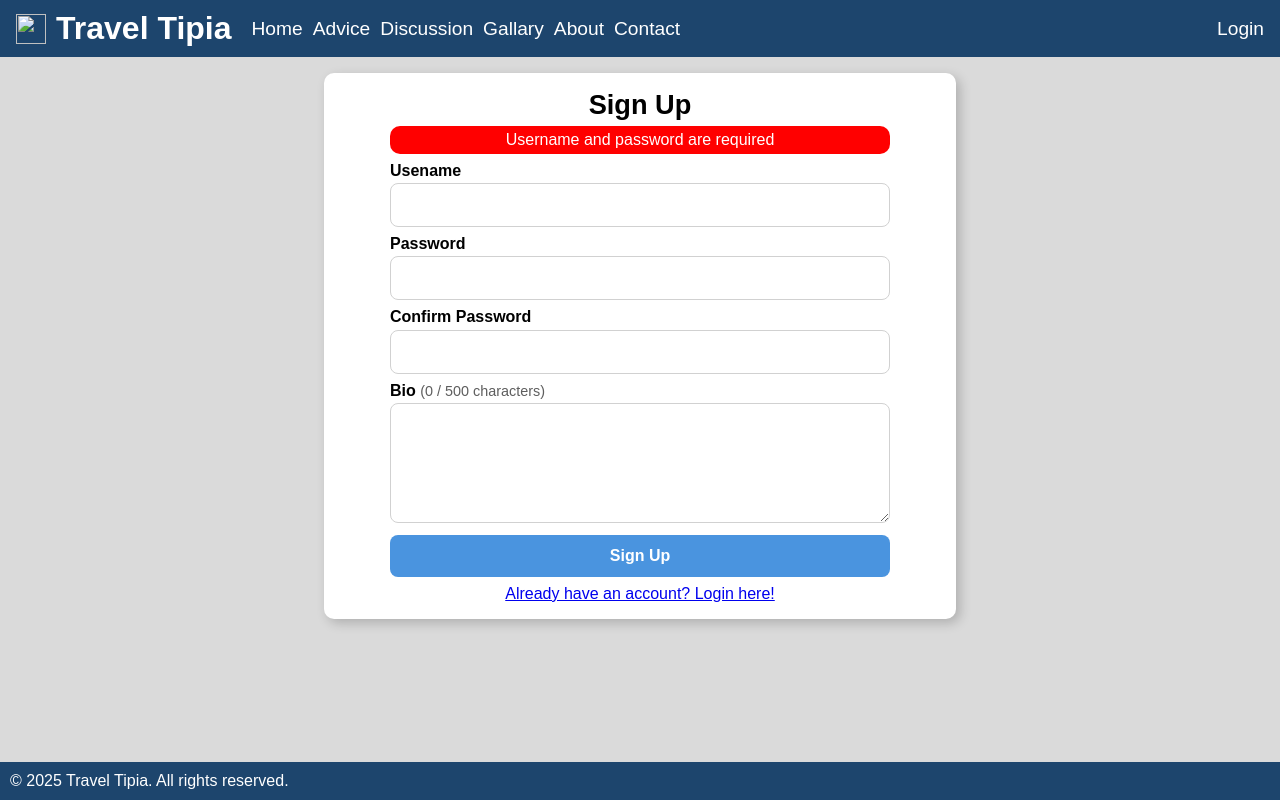
After one commit to Eli-Par/comp3340-project, a PHP site: page /comp3340-project/signup.php?error=username in a window 1280 px wide. The commit adds this page. Run offline with PHP 8.4, Linux system fonts and the light colour scheme; some web fonts are replaced.

Commit message:
Dropdowns, menu and signin function

```diff
--- a/footer.php
+++ /dev/null
@@ -1,5 +0,0 @@
-    <footer>
-        <p>&copy; 2025 Travel Topia. All rights reserved.</p>
-    </footer>
-    </body>
-</html>
--- a/global.css
+++ b/global.css
@@ -18,7 +18,13 @@
 }
 
 .title-container {
+    all: unset;
     margin-right: 10px;
+    cursor: pointer;
+    display: flex;
+    flex-direction: row;
+    gap: 10px;
+    align-items: center;
 }
 
 .title {
@@ -56,29 +62,47 @@ body>main {
     padding: var(--pad);
     margin: 0px;
     background-color: var(--background-color);
+    overflow: auto;
 }
 
 nav.nav-bar {
     display: flex;
     flex-direction: row;
+    align-items: center;
     gap: 5px;
     justify-content: space-between;
     width: 100%;
 }
 
-nav a.nav-link {
+nav .nav-link {
     color: white;
     text-decoration: none;
     font-size: larger;
     transition: all 0.2s;
+    display: inline-block;
+    position: relative;
+    cursor: pointer;
 }
 
-nav a.nav-link:hover {
-    color: rgb(192, 184, 238);
+nav .nav-link.hover-underline::after {
+    content: "";
+    position: absolute;
+    width: 0px;
+    height: 2px;
+    background-color: currentColor;
+
+    left: 0;
+    bottom: 0;
+
+    transition: width 250ms ease-in-out;
 }
 
-nav a.nav-link:active {
-    color: rgb(153, 141, 221);
+nav .nav-link.hover-underline:hover::after {
+    width: 100%;
+}
+
+nav .nav-link:active {
+    color: rgb(190, 190, 190);
 }
 
 .links {
@@ -93,7 +117,7 @@ nav a.nav-link:active {
     background-color: white;
     padding: var(--pad);
     border-radius: 10px;
-    box-shadow: 4px 4px 12px rgba(0, 0, 0, 0.3)
+    box-shadow: 4px 4px 12px rgba(0, 0, 0, 0.2)
 }
 
 .card>h2 {
@@ -116,12 +140,18 @@ label {
     display: block;
 }
 
+label span.label-aside {
+    color: #5e5e5e;
+    font-weight: normal;
+    font-size: 0.9rem;
+}
+
 input,
 textarea,
 select {
     box-sizing: border-box;
     width: 100%;
-    padding: 0.75rem 1rem;
+    padding: 0.75rem;
     border: 1px solid #d1d1d1;
     border-radius: 8px;
     font-size: 1rem;
@@ -190,3 +220,71 @@ button.danger:hover {
 button.danger:active {
     background-color: rgb(255, 173, 167);
 }
+
+/* Dropdown */
+.dropdown {
+    position: relative;
+    display: inline-block;
+}
+
+.dropdown-content {
+    position: absolute;
+    background-color: white;
+    min-width: 125px;
+    z-index:  10000;
+    box-shadow: 0 4px 8px rgba(0, 0, 0, 0.1);
+
+    height: 0px;
+    overflow: hidden;
+
+    transition: height 350ms;
+}
+
+.dropdown:hover {
+    z-index: 20000;
+}
+
+.dropdown-content a.dropdown-item {
+    color: black;
+    background-color: white;
+    padding: 10px 16px;
+    text-decoration: none;
+    display: block;
+    text-wrap: nowrap;
+
+    transition: background-color 200ms;
+}
+
+.dropdown-content a.dropdown-item:hover {
+    background-color: rgb(209, 209, 209);
+}
+
+.dropdown-content a.dropdown-item:active {
+    background-color: rgb(184, 184, 184);
+}
+
+.dropdown-content.sectioned-dropdown h4 {
+    color: black;
+    background-color: white;
+    padding: 10px 16px 2px 16px;
+    text-decoration: none;
+    font-weight: bold;
+    display: block;
+    text-wrap: nowrap;
+}
+
+.dropdown-content.sectioned-dropdown a.dropdown-item {
+    padding: 2px 16px;;
+}
+
+@media (max-width: 900px) {
+    .desktop-only {
+        display: none !important;
+    }
+}
+
+@media (min-width: 901px) {
+    .mobile-only {
+        display: none !important;
+    }
+}
--- /dev/null
+++ b/login.css
@@ -0,0 +1,8 @@
+.error {
+    background-color: red;
+    color: white;
+    text-align: center;
+    padding: 5px;
+    border-radius: 10px;
+    margin-top: 5px;
+}
--- /dev/null
+++ b/private/partial/footer.php
@@ -0,0 +1,5 @@
+    <footer>
+        <p>&copy; 2025 Travel Tipia. All rights reserved.</p>
+    </footer>
+    </body>
+</html>
--- /dev/null
+++ b/private/partial/header.php
@@ -0,0 +1,113 @@
+<?php
+session_start();
+
+$userId = $_SESSION['userId'] ?? 0;
+$isAdmin = $_SESSION['isAdmin'] ?? 0;
+
+?>
+
+<body>
+    <header>
+        <a class="title-container" href="index.php">
+            <img src="" style="width: 30px; height: 30px;">
+            <h1 class="title desktop-only">Travel Tipia</h1>
+        </a>
+        <nav class="nav-bar">
+            <div class="links desktop-only">
+                <a class="nav-link hover-underline" href="index.php">Home</a>
+                <div class="dropdown">
+                    <a class="nav-link">Advice</a>
+                    <div class="dropdown-content">
+                        <a class="dropdown-item" href="#">All Advice</a>
+                        <a class="dropdown-item" href="#">Recent Advice</a>
+                        <a class="dropdown-item" href="#">Popular Advice</a>
+                        <a class="dropdown-item" href="#">Favourite Advice</a>
+                    </div>
+                </div>
+                <div class="dropdown">
+                    <a class="nav-link">Discussion</a>
+                    <div class="dropdown-content">
+                        <a class="dropdown-item" href="#">All Discussions</a>
+                        <a class="dropdown-item" href="#">My Discussions</a>
+                        <a class="dropdown-item" href="#">Add Discussion</a>
+                    </div>
+                </div>
+                <a class="nav-link hover-underline" href="gallary.php">Gallary</a>
+                <a class="nav-link hover-underline" href="about.php">About</a>
+                <a class="nav-link hover-underline" href="contact.php">Contact</a>
+            </div>
+
+            <div class="links mobile-only">
+                <div class="dropdown">
+                    <a class="nav-link">Menu</a>
+                    <div class="dropdown-content sectioned-dropdown">
+                        <h4>Advice</h4>
+                        <a class="dropdown-item" href="#">All Advice</a>
+                        <a class="dropdown-item" href="#">Recent Advice</a>
+                        <a class="dropdown-item" href="#">Popular Advice</a>
+                        <a class="dropdown-item" href="#">Favourite Advice</a>
+
+                        <h4>Discussion</h4>
+                        <a class="dropdown-item" href="#">All Discussions</a>
+                        <a class="dropdown-item" href="#">My Discussions</a>
+                        <a class="dropdown-item" href="#">Add Discussion</a>
+
+                        <h4>Other</h4>
+                        <a class="dropdown-item" href="gallary.php">Gallary</a>
+                        <a class="dropdown-item" href="about.php">About</a>
+                        <a class="dropdown-item" href="contact.php">Contact</a>
+                    </div>
+                </div>
+            </div>
+
+            <?php
+            if($userId != 0) {
+            ?>
+                <div class="dropdown right-container">
+                <a class="nav-link">Welcome User</a>
+                <div class="dropdown-content right-dropdown">
+                    <?php
+                    if($isAdmin) {
+                    ?>
+                        <a class="dropdown-item" href="#">Admin Panel</a>
+                    <?php
+                    }
+                    ?>
+                    <a class="dropdown-item" href="#">My Profile</a>
+                    <a class="dropdown-item" href="#">Account</a>
+                    <a class="dropdown-item" href="logout.php">Logout</a>
+                </div>
+            </div>
+            <?php
+            }
+            else {
+            ?>
+                <a class="nav-link" href="login.php">Login</a>
+            <?php
+            }
+            ?>
+        </nav>
+    </header>
+
+    <script>
+        document.querySelectorAll('.dropdown').forEach(dropdown => {
+            const dropdownContent = dropdown.querySelector('.dropdown-content');
+
+            dropdown.addEventListener('mouseenter', (event) => {
+                dropdownContent.style.height = dropdownContent.scrollHeight + 'px';
+            });
+
+            dropdown.addEventListener('mouseleave', (event) => {
+                dropdownContent.style.height = '0';
+            });
+
+            dropdown.addEventListener('click', (event) => {
+                if(dropdownContent.style.height > 0) {
+                    dropdownContent.style.height = '0';
+                }
+                else {
+                    dropdownContent.style.height = dropdownContent.scrollHeight + 'px';
+                }
+            });
+        });
+    </script>
--- /dev/null
+++ b/signup.php
@@ -0,0 +1,88 @@
+<?php
+
+?>
+
+<!DOCTYPE html>
+<html lang="en">
+
+<head>
+    <title>Travel Tipia</title>
+
+    <?php include 'private/partial/head.php'; ?>
+
+    <link rel="stylesheet" href="login.css" />
+</head>
+
+<?php include 'private/partial/header.php'; ?>
+
+<main>
+    <section class="card" style="max-width: 600px; margin: 0 auto;">
+        <h2>Sign Up</h2>
+        <form action="private/signup_api.php" method="post">
+            <?php if (isset($_GET['error']) && $_GET['error'] == 'exists') {?>
+                <div class="error">Username already exists</div>
+            <?php }?>
+
+            <?php if (isset($_GET['error']) && $_GET['error'] == 'passwordMatch') {?>
+                <div class="error">Passwords entered do not match</div>
+            <?php }?>
+
+            <?php if (isset($_GET['error']) && ($_GET['error'] == 'username' || $_GET['error'] == 'password')) {?>
+                <div class="error">Username and password are required</div>
+            <?php }?>
+
+            <?php if (isset($_GET['error']) && $_GET['error'] == 'usernameLength') { ?>
+                <div class="error">Username must be at least 4 characters long and no longer than 50 characters</div>
+            <?php } ?>
+
+            <?php if (isset($_GET['error']) && $_GET['error'] == 'passwordLength') { ?>
+                    <div class="error">Password must be at least 8 characters long and no longer than 100 characters</div>
+            <?php } ?>
+
+            <?php if (isset($_GET['error']) && $_GET['error'] == 'bio') { ?>
+                <div class="error">Bio cannot be more than 500 characters long</div>
+            <?php } ?>
+
+            <div>
+                <label for="name">Usename</label>
+                <input required type="text" id="username" name="username" minlength="4" maxlength="50" />
+            </div>
+
+            <div>
+                <label for="password">Password</label>
+                <input required type="password" id="password" name="password" minlength="8" maxlength="100" />
+            </div>
+
+            <div>
+                <label for="confirmPassword">Confirm Password</label>
+                <input required type="password" id="confirmPassword" name="confirmPassword" minlength="8" maxlength="100" />
+            </div>
+
+            <div>
+                <label for="bio">Bio <span class="label-aside" id="bio-max">(0 / 500 characters)</span></label>
+                <textarea id="bio" name="bio" maxlength="500"></textarea>
+            </div>
+
+            <button type="submit">Sign Up</button>
+            <a style="margin: 0 auto;" href="login.php">Already have an account? Login here!</a>
+        </form>
+
+    </section>
+</main>
+
+<script>
+    document.addEventListener('DOMContentLoaded', () => {
+        const bio = document.getElementById('bio');
+        bio.addEventListener('input', () => {
+            const text = bio.value;
+
+            const length = text.length;
+
+            const bioMaxLabel = document.getElementById('bio-max');
+
+            bioMaxLabel.textContent = `(${length} / 500 characters)`;
+        })
+    });
+</script>
+
+<?php include 'private/partial/footer.php'; ?>
```
Also changed, not shown: create_tables.sql (added, +9 -0 lines), header.php (deleted, +0 -17 lines), index.php (+5 -5 lines), login.php (added, +49 -0 lines), logout.php (added, +21 -0 lines), private/dbConnection.php (added, +15 -0 lines), private/login_api.php (added, +36 -0 lines), private/signup_api.php (added, +64 -0 lines), private/partial/head.php (renamed from head.php), 2 other files.
